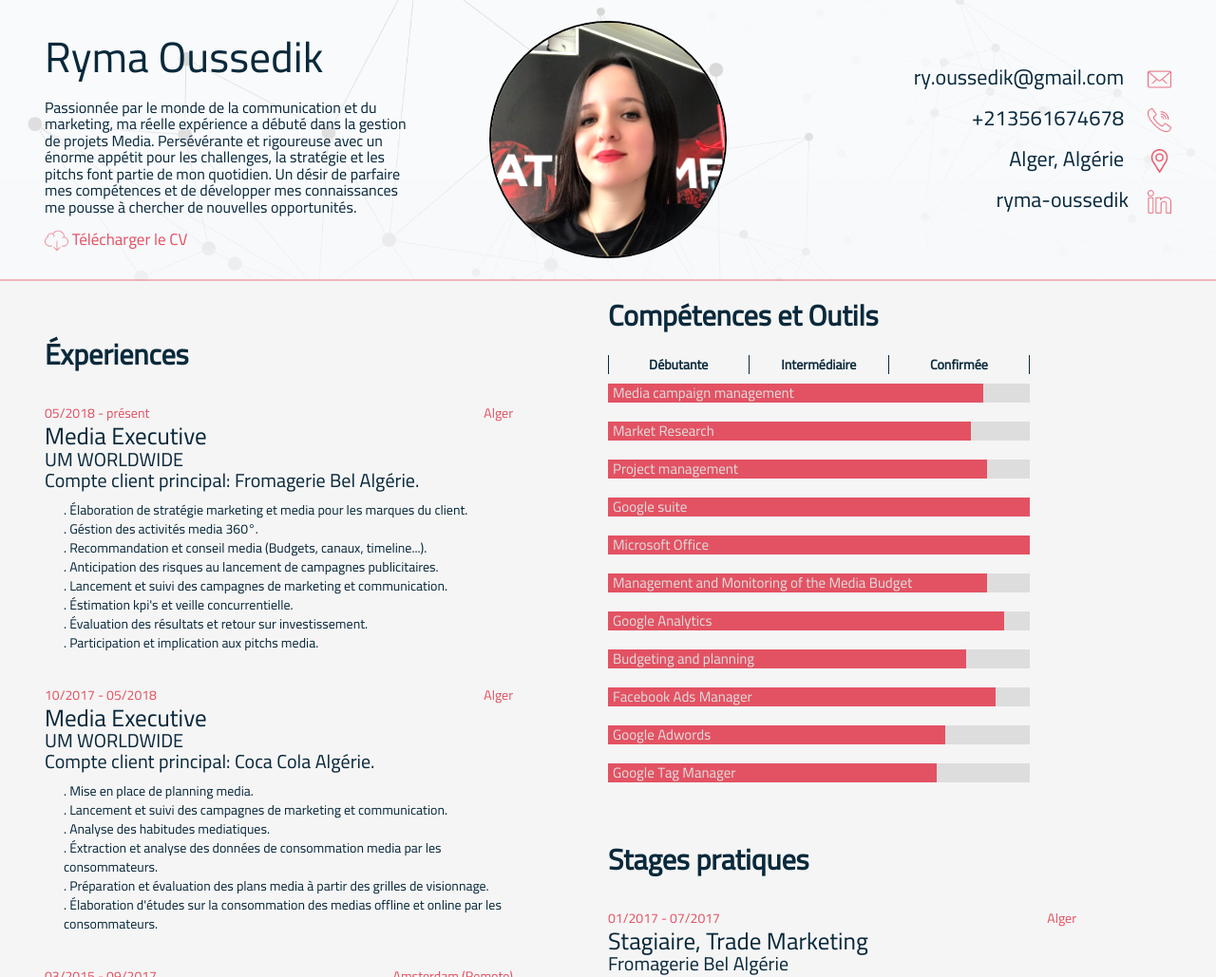
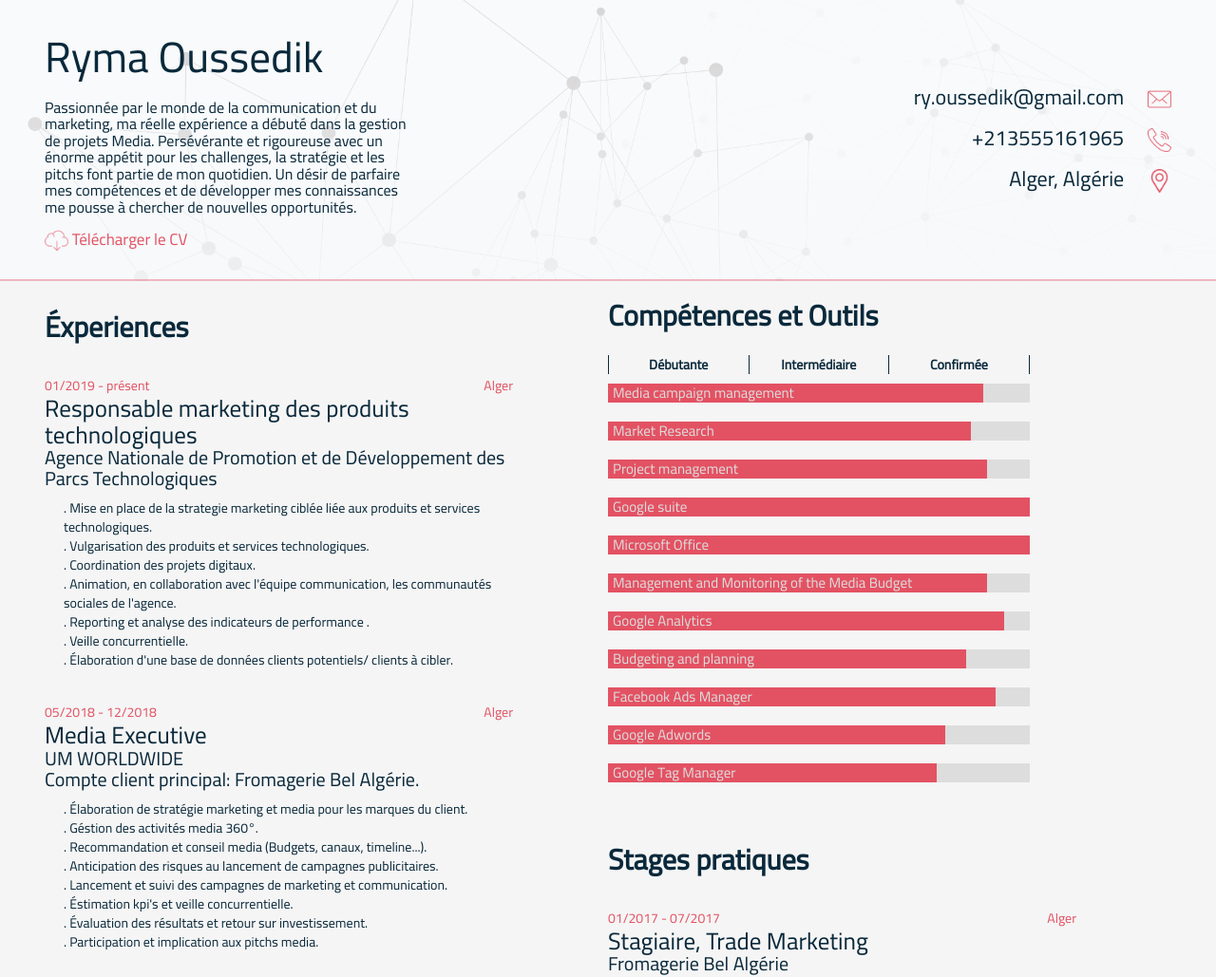
Before and after one commit to rymaoussedik/rymaoussedik.github.io, a plain HTML site: page index.html in a window 1280 px wide. Shown: the top 1029 px of the page at 95% size. Drawn offline with Linux system fonts and the light colour scheme.

Commit message:
Update content

```diff
--- a/index.html
+++ b/index.html
@@ -24,7 +24,7 @@
     <meta property="twitter:card" content="summary_large_image">
     <meta name="twitter:image:alt" content="Ryma Oussedik">
     <title>Ryma Oussedik. | Personal Website</title>
-    <link rel="icon" href="assets/img/favicon.ico">
+    <!-- <link rel="icon" href="assets/img/favicon.ico"> -->
     <link rel="stylesheet" href="assets/css/bootstrap.css">
     <link href="https://fonts.googleapis.com/css?family=Cairo" rel="stylesheet">
     <link rel="stylesheet" href="assets/css/style.css">
@@ -42,15 +42,15 @@
                     </a>
                 </div>
                 <div class="col-lg-4 col-xs-12 align-center info">
-                    <img id="picture" src="assets/img/ryma.jpg" alt="Ryma Oussedik" />
+                    <!-- <img id="picture" src="assets/img/ryma.jpg" alt="Ryma Oussedik" /> -->
                 </div>
                 <div class="col-lg-4 col-xs-12 align-right info">
                     <h5>ry.oussedik@gmail.com <img class="in-pic" src="assets/img/mail.png" alt="email"/></h5>
-                    <h5>+213561674678 <img class="in-pic" src="assets/img/phone.png" alt="tel"/></h5>
+                    <h5>+213555161965 <img class="in-pic" src="assets/img/phone.png" alt="tel"/></h5>
                     <h5>Alger, Algérie <img class="in-pic" src="assets/img/location.png" alt="location"/></h5>
-                    <a target="_blank" href="https://www.linkedin.com/in/ryma-oussedik">
+                    <!-- <a target="_blank" href="https://www.linkedin.com/in/ryma-oussedik">
                      <h5>ryma-oussedik<img class="in-pic" src="assets/img/in.png" alt="github"/></h5>
-                    </a>
+                    </a> -->
                 </div>
         </div>
     </section>
@@ -60,7 +60,25 @@
                 <div class="activity-type">
                     <h2 class="type">Éxperiences</h2>
                     <div class="activity">
-                        <div class="col-lg-6 col-xs-6 align-left column-small info">05/2018 - présent</div>
+                        <div class="col-lg-6 col-xs-6 align-left column-small info">01/2019 - présent</div>
+                        <div class="col-lg-6 col-xs-6 align-right column-small info">Alger</div>
+                        <h3 class="title">Responsable marketing des produits technologiques</h3>
+                        <a target="_blank" href="http://djezzy.dz/">
+                        <h4 class="institution">Agence Nationale de Promotion et de Développement des Parcs Technologiques</h4>
+                        </a>
+                        <ul class="tasks">
+                            <li><span>.</span> Mise en place de la strategie marketing ciblée liée aux produits et services technologiques.</li>
+                            <!-- <li><span>.</span> mise en place d'un plan marketing ciblé .</li> -->
+                            <li><span>.</span> Vulgarisation des produits et services technologiques.</li>
+                            <li><span>.</span> Coordination des projets digitaux.</li>
+                            <li><span>.</span> Animation, en collaboration avec l'équipe communication, les communautés sociales de l'agence.</li>
+                            <li><span>.</span> Reporting et analyse des indicateurs de performance .</li>
+                            <li><span>.</span> Veille concurrentielle.</li>
+                            <li><span>.</span> Élaboration d'une base de données clients potentiels/ clients à cibler.</li>
+                        </ul>
+                    </div>
+                    <div class="activity">
+                        <div class="col-lg-6 col-xs-6 align-left column-small info">05/2018 - 12/2018</div>
                         <div class="col-lg-6 col-xs-6 align-right column-small info">Alger</div>
                         <h3 class="title">Media Executive</h3>
                         <a target="_blank" href="http://djezzy.dz/">
@@ -101,7 +119,7 @@
                         <h4 class="institution">Crowd Mobile</h4>
                         </a>
                         <ul class="tasks">
-                            <li><span>.</span> Répondre aux messages entrants de manière amusante et créative et concevez des messages publicitaires mobiles.</li>
+                            <li><span>.</span> Répondre aux messages entrants de manière amusante et créative et concevoir des messages publicitaires mobiles.</li>
                         </ul>
                     </div>
                 </div>
@@ -147,14 +165,6 @@
                         <div class="col-lg-2 align-left column-small lang-row">
                             <span class="lang">Arabe</span>
                         </div>
-                    </div>
-                </div>
-                <div class="activity-type">
-                    <h2 class="type">Centres d'intérêts</h2>
-                    <div class="activity">
-                        <p>
-                            Peinture <span>|</span> Bénévolat <span>|</span> Digital <span>|</span> Publicité <span>|</span> Media contemporains <span>|</span> Communication <span>|</span> Gestion de projet et évènement <span>|</span> Sport <span>|</span> Lecture <span>|</span>Solutions Innovantes
-                        </p>
                     </div>
                 </div>
             </div>
@@ -267,6 +277,14 @@
                         </a>
                     </div> -->
                 </div>
+                <div class="activity-type">
+                    <h2 class="type">Centres d'intérêts</h2>
+                    <div class="activity">
+                        <p>
+                            Peinture <span>|</span> Bénévolat <span>|</span> Digital <span>|</span> Publicité <span>|</span> Media contemporains <span>|</span> Communication <span>|</span> Gestion de projet et évènement <span>|</span> Sport <span>|</span> Lecture <span>|</span>Solutions Innovantes
+                        </p>
+                    </div>
+                </div>
             </div>
         </div>
     </section>
```
